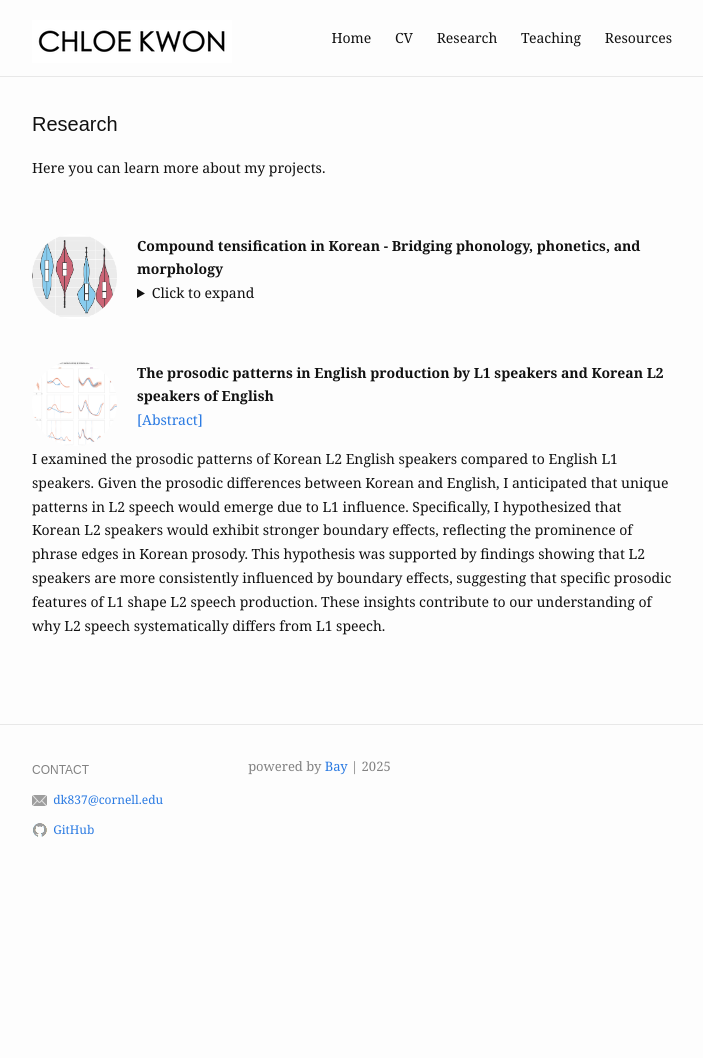
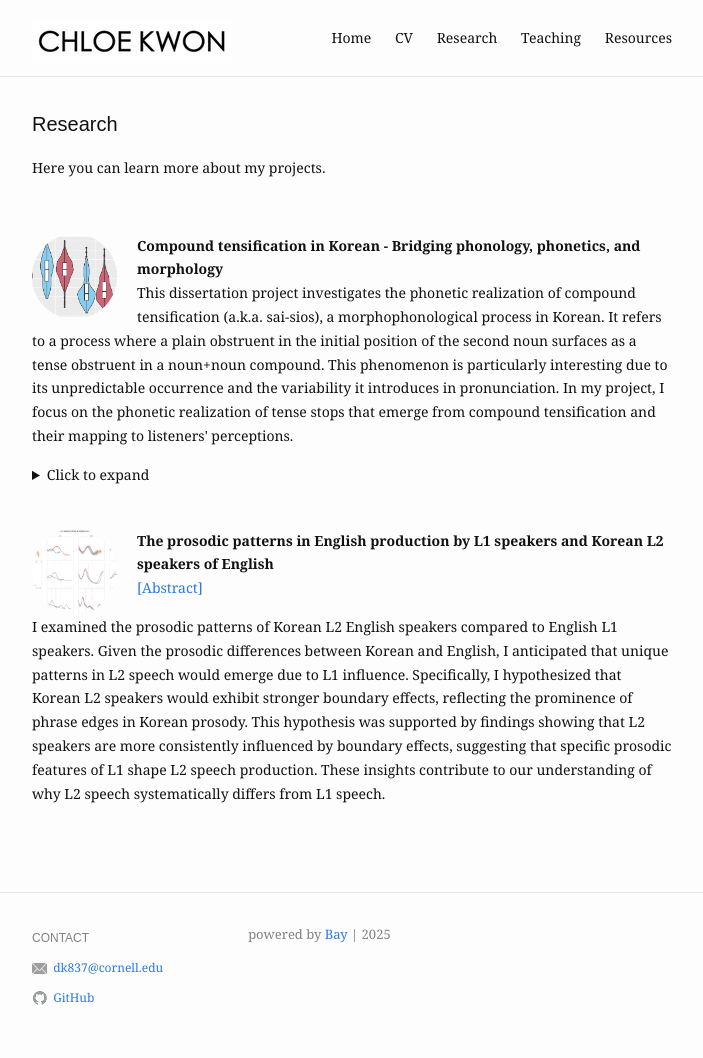
Before and after one commit to chloedkkwon/chloedkkwon.github.io, a Jekyll site: the page built from research.md, in a window 1280 px wide. Shown: the whole page, without its empty margins (288-991 px from the left). Built offline with Jekyll 4.4.1, drawn with Linux system fonts in a browser that asks for light colours; before the commit the page ends 900 px from its top, so only the background shows below that.

Commit message:
Update research.md

```diff
--- a/research.md
+++ b/research.md
@@ -8,20 +8,31 @@ items:
       src: /assets/img/work/a_project.png
       alt: a_project
     description: |
+
+      <p> This dissertation project investigates the phonetic realization of compound tensification (a.k.a. sai-sios), a morphophonological process in Korean. It refers to a process where a plain obstruent in the initial position of the second noun surfaces as a tense obstruent in a noun+noun compound. This phenomenon is particularly interesting due to its unpredictable occurrence and the variability it introduces in pronunciation. In my project, I focus on the phonetic realization of tense stops that emerge from compound tensification and their mapping to listeners' perceptions. </p>
+
       <details>
         <summary>Click to expand </summary>
-        <p> This dissertation project investigates the phonetic realization of compound tensification (a.k.a. sai-sios), a morphophonological process in Korean. It refers to a process where a plain obstruent in the initial position of the second noun surfaces as a tense obstruent in a noun+noun compound. This phenomenon is particularly interesting due to its unpredictable occurrence and the variability it introduces in pronunciation. In my project, I focus on the phonetic realization of tense stops that emerge from compound tensification and their mapping to listeners' perceptions. </p>
-
-        <h4 id="a-corpus-study">(a) Corpus study <a href="https://drive.google.com/file/d/15I8WHJa4ytbs3MLPyJ9lDT_-CvffA00A/view?usp=drive_link">[Proceeding]</h4>
+        <h4 id="a-corpus-study">
+          (a) Corpus study
+          <a href="https://drive.google.com/file/d/15I8WHJa4ytbs3MLPyJ9lDT_-CvffA00A/view?usp=drive_link">[Proceeding]</a>
+        </h4>
         <p>Using corpus data, I explored how compound tensification manifests in natural speech and whether the tense stops resulting from it are categorically distinct from both underlying plain and tense stops, as assumed in traditional analyses. When characterized by stop duration, F0 onset, and H1-H2 on the following vowel, derived tense stops in compounds exhibited characteristics expected of underlying tense stops (i.e., longer duration, higher F0 onset, lower H1-H2), whereas underlying tense stops in compounds exhibited characteristics expected of underlying plain stops (i.e., shorter duration, lower F0 onset, lower H1-H2). The results call into question whether compound tensification results in categorically distinctive tense consonants.</p>
 
-        ### <a id="b-production-study"></a>(b) Production study <a href="https://drive.google.com/file/d/1puMukcvU7CXmK85COg_XMAMLtCreNLdP/view?usp=sharing"><strong>[Talk slides]</strong></a> <a href="https://drive.google.com/file/d/1OmrNidCh7-aJUgtwByunbqu5TAos_58-/view?usp=sharing"><strong>[Abstract]</strong></a>
+        <h4 id="b-production-study">
+          (b) Production study
+          <a href="https://drive.google.com/file/d/1puMukcvU7CXmK85COg_XMAMLtCreNLdP/view?usp=sharing"><strong>[Talk slides]</strong></a>
+          <a href="https://drive.google.com/file/d/1OmrNidCh7-aJUgtwByunbqu5TAos_58-/view?usp=sharing"><strong>[Abstract]</strong></a>
+        </h4>
         <p>One key factor influencing the occurrence of tensification is the preceding phonological context. Specifically, tensification is significantly more likely when the target medial stop follows a sonorant than when it follows a vowel. To better understand the sources of variation observed in the corpus data, it is crucial to account for both preceding phonological context and morphological context (i.e., compound vs. simplex noun). To this end, I conducted a controlled production experiment with Korean L1 speakers, carefully balancing stimuli across these factors, along with the type of medial stop.</p>
         <p>My findings reveal that phonetic variation arises from both contextual effects and speaker- and word-specific properties. In terms of phonetic realization, derived tense stops (i.e., plain stops in compounds) exhibited significantly lengthened closure durations, particularly in post-sonorant contexts, likely due to compound tensification. However, F0 onset and its trajectory on the following vowel suggest broader morphological or prosodic influences beyond tensification alone. Meanwhile, release duration, burst amplitude, and spectral tilt (H1*-H2*) remained stable across conditions, indicating that certain phonetic properties are less sensitive to these contextual effects.</p>
 
-        ### <a id="c-perception-study"></a>(c) Perception study
-        <p>To investigate how Korean L1 listeners identify word-medial stops in the presence of phonetic variation, I conducted a perception experiment using a 3AFC task. Listeners were asked to categorize plain, tense, and aspirated stops based on medial stops extracted from the production data along with their immediately neighboring sounds. A subset of listeners was presented with stimuli from post-vowel contexts, while another subset heard stimuli from post-sonorant contexts. </p>
+        <h4 id="c-perception-study">
+          (c) Perception study
+        </h4>
+        <p>To investigate how Korean L1 listeners identify word-medial stops in the presence of phonetic variation, I conducted a perception experiment using a 3AFC task. Listeners were asked to categorize plain, tense, and aspirated stops based on medial stops extracted from the production data along with their immediately neighboring sounds. A subset of listeners was presented with stimuli from post-vowel contexts, while another subset heard stimuli from post-sonorant contexts.</p>
         <p>The results show that phonological context strongly influenced perception: plain stops were more likely to be identified as tense in post-sonorant contexts. Additionally, lexical biases persisted despite minimal phonetic information, suggesting that word-specific knowledge affects perception even in the absence of whole-word stimuli. Acoustic factors such as closure duration, release duration, and spectral tilt shaped stop identification, while F0, typically an important cue in distinguishing word-initial Korean stops, had no significant effect in the word-medial position. These findings underscore how listeners actively integrate multiple sources of information—acoustic, phonological, and lexical—when navigating phonetic variation in speech.</p>
+
       </details>
 
   - title: The prosodic patterns in English production by L1 speakers and Korean L2 speakers of English
```
